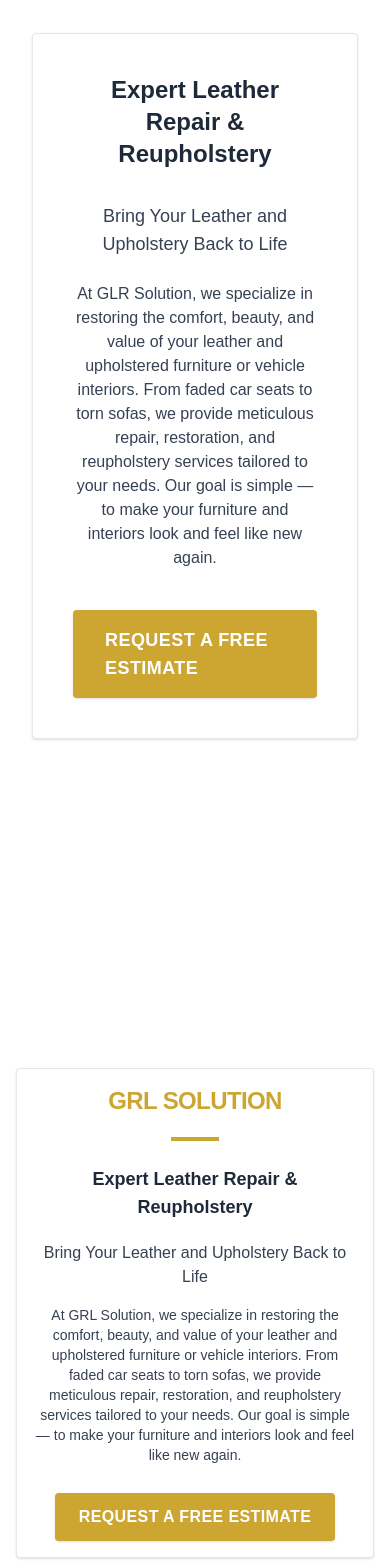
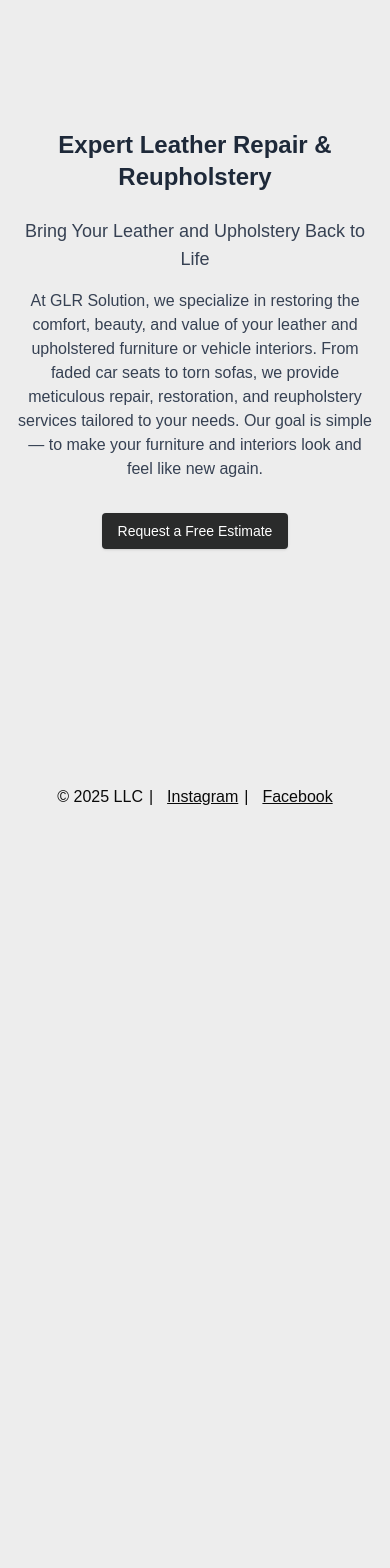
Before and after one commit to evunti/llc-app, a Next.js app: page / in a window 390 px wide. Shown: the part 280-1848 px from the top of the page. After the commit the page ends 1113 px from the top, so only its background shows below. Built offline with nearby package versions, Linux system fonts and the light colour scheme.

Commit message:
fixed mobile view

```diff
--- a/app/about/page.tsx
+++ b/app/about/page.tsx
@@ -2,14 +2,14 @@
 
 export default function About() {
   return (
-    <div className="font-sans min-h-screen bg-white p-8 pb-20 sm:p-20 flex flex-col items-center justify-center">
+    <div className="font-sans min-h-screen bg-white p-4 pb-12 sm:p-12 flex flex-col items-center justify-center">
       <main className="w-full max-w-3xl flex flex-col items-center">
-        <h1 className="text-4xl font-extrabold text-[#2a2b2b] mb-2 text-center tracking-tight uppercase">
+        <h1 className="text-2xl sm:text-4xl font-extrabold text-[#2a2b2b] mb-2 text-center tracking-tight uppercase">
           Why Choose GLR Solution
         </h1>
-        <div className="h-0.5 w-20 bg-[#cda632] mx-auto mb-8"></div>
-        <div className="bg-white border border-gray-200 rounded p-8 shadow-sm w-full">
-          <p className="text-lg text-gray-800 text-center font-semibold mb-4">
+        <div className="h-0.5 w-12 sm:w-20 bg-[#cda632] mx-auto mb-6 sm:mb-8"></div>
+        <div className="bg-white border border-gray-200 rounded p-4 sm:p-8 shadow-sm w-full">
+          <p className="text-base sm:text-lg text-gray-800 text-center font-semibold mb-3 sm:mb-4">
             Based in{" "}
             <span className="text-[#cda632] font-bold">
               Harrisonburg, Virginia
@@ -29,7 +29,7 @@
           </p>
         </div>
       </main>
-      <footer className="mt-12 flex gap-[24px] flex-wrap items-center justify-center"></footer>
+      <footer className="mt-8 sm:mt-12 flex gap-[24px] flex-wrap items-center justify-center"></footer>
     </div>
   );
 }
--- a/app/contact/page.tsx
+++ b/app/contact/page.tsx
@@ -1,26 +1,25 @@
 export default function Contact() {
   return (
-    <div className=" flex justify-items-center min-h-screen p-4 pb-16 gap-8 sm:p-15 font-sans">
-      <main className="flex flex-col gap-[10px] row-start-2 items-center">
+    <div className="min-h-screen flex items-center justify-center p-4 pb-16 font-sans">
+      <main className="flex flex-col gap-4 w-full max-w-md mx-auto items-center bg-white border border-gray-200 rounded p-4 sm:p-8 shadow-sm">
         <h1 className="text-2xl text-center text-gray-700 font-bold">
           Request a Free Estimate
         </h1>
         <p className="text-lg text-center">
           Ready to restore your furniture or vehicle interior?
         </p>
-        <p className="text-center max-w-2xl">
+        <p className="text-center max-w-xs sm:max-w-md">
           Contact <span className="font-semibold">GLR Solution</span> in
           Harrisonburg, VA today for a free quote and see why our customers
           trust us for their leather repair and reupholstery needs.
         </p>
         <a
           href="mailto:info@glrsolution.com"
-          className="mt-4 px-6 py-3 bg-[#2a2b2b] text-white rounded shadow hover:bg-[#444] transition"
+          className="mt-4 px-4 py-2 text-sm sm:px-6 sm:py-3 sm:text-base bg-[#2a2b2b] text-white rounded shadow hover:bg-[#444] transition"
         >
           Email Us
         </a>
       </main>
-      <footer className="row-start-3 flex gap-[24px] flex-wrap items-center justify-center"></footer>
     </div>
   );
 }
--- a/app/page.tsx
+++ b/app/page.tsx
@@ -2,9 +2,8 @@
 
 export default function Home() {
   return (
-    <div className="relative font-sans min-h-screen">
-      <div className="grid grid-rows-[20px_1fr_20px] items-center justify-items-center min-h-screen p-8 pb-20 gap-16 sm:p-20 bg-white">
-        <main className="flex flex-col gap-6 row-start-2 items-center w-full max-w-3xl bg-white border border-gray-200 rounded p-10 shadow-sm">
+    <div className="min-h-screen flex flex-col items-center justify-center p-4 font-sans">
+      <main className="flex flex-col gap-4 w-full max-w-2xl mx-auto items-center">
         <h2 className="text-2xl text-center text-gray-800 font-bold mb-2">
           Expert Leather Repair & Reupholstery
         </h2>
@@ -12,42 +11,16 @@
           Bring Your Leather and Upholstery Back to Life
         </p>
         <p className="text-center max-w-2xl text-gray-700">
-            At GLR Solution, we specialize in restoring the comfort, beauty, and
-            value of your leather and upholstered furniture or vehicle
-            interiors. From faded car seats to torn sofas, we provide meticulous
-            repair, restoration, and reupholstery services tailored to your
-            needs. Our goal is simple — to make your furniture and interiors
-            look and feel like new again.
+          At GLR Solution, we specialize in restoring the comfort, beauty, and value of your leather and upholstered furniture or vehicle interiors. From faded car seats to torn sofas, we provide meticulous repair, restoration, and reupholstery services tailored to your needs. Our goal is simple — to make your furniture and interiors look and feel like new again.
         </p>
         <a
           href="/contact"
-            className="mt-4 px-8 py-4 bg-[#cda632] text-white font-bold rounded shadow hover:bg-[#b89a2a] transition text-lg tracking-wide uppercase"
+          className="mt-4 px-4 py-2 text-sm sm:px-6 sm:py-3 sm:text-base md:px-8 md:py-4 md:text-lg bg-[#2a2b2b] text-white rounded shadow hover:bg-[#444] transition"
         >
           Request a Free Estimate
         </a>
       </main>
       <footer className="row-start-3 flex gap-[24px] flex-wrap items-center justify-center"></footer>
     </div>
-        <div className="grid grid-rows-[20px_1fr_20px] items-center justify-items-center min-h-screen p-4 pb-10 gap-8 sm:p-8 sm:pb-20 sm:gap-12 bg-white">
-          <main className="flex flex-col gap-4 sm:gap-6 row-start-2 items-center w-full max-w-md sm:max-w-2xl md:max-w-3xl bg-white border border-gray-200 rounded p-4 sm:p-8 md:p-10 shadow-sm">
-            <h1 className="text-2xl sm:text-3xl md:text-4xl font-extrabold text-[#cda632] mb-1 sm:mb-2 text-center tracking-tight uppercase">GRL Solution</h1>
-            <div className="h-1 w-12 sm:w-20 bg-[#cda632] mx-auto mb-2 sm:mb-4"></div>
-            <h2 className="text-lg sm:text-xl md:text-2xl text-center text-gray-800 font-bold mb-1 sm:mb-2">Expert Leather Repair & Reupholstery</h2>
-            <p className="text-base sm:text-lg text-center text-gray-700 font-medium">
-              Bring Your Leather and Upholstery Back to Life
-            </p>
-            <p className="text-center max-w-xs sm:max-w-xl md:max-w-2xl text-gray-700 text-sm sm:text-base md:text-lg">
-              At GRL Solution, we specialize in restoring the comfort, beauty, and value of your leather and upholstered furniture or vehicle interiors. From faded car seats to torn sofas, we provide meticulous repair, restoration, and reupholstery services tailored to your needs. Our goal is simple — to make your furniture and interiors look and feel like new again.
-            </p>
-            <a
-              href="/contact"
-              className="mt-3 sm:mt-4 px-6 sm:px-8 py-3 sm:py-4 bg-[#cda632] text-white font-bold rounded shadow hover:bg-[#b89a2a] transition text-base sm:text-lg tracking-wide uppercase"
-            >
-              Request a Free Estimate
-            </a>
-          </main>
-          <footer className="row-start-3 flex gap-[16px] sm:gap-[24px] flex-wrap items-center justify-center"></footer>
-        </div>
-    </div>
   );
 }
```
Lines whose indentation alone changed are shown as unchanged.
